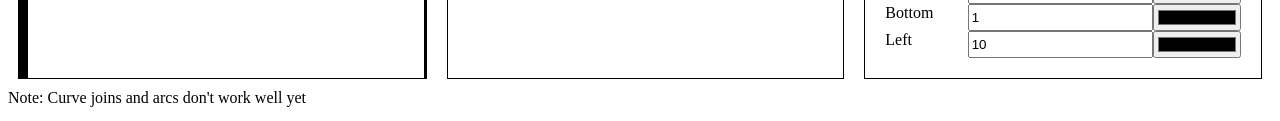
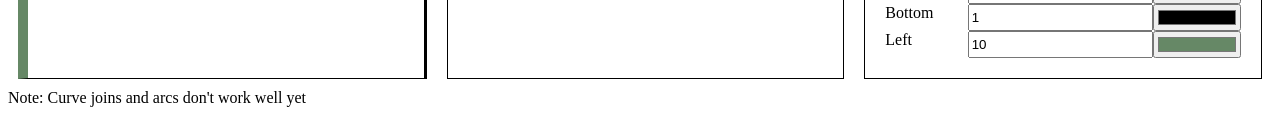
Before and after one commit to noamr/border-shape-testbed, a plain HTML site: page index.html in a window 1280 px wide. Shown: the part 245-366 px from the top of the page. Drawn offline with Linux system fonts and the light colour scheme.

Commit message:
Fiddle with defaults

```diff
--- a/index.html
+++ b/index.html
@@ -53,7 +53,7 @@
         <label><span>Bottom</span> <input name=btop type=number id=bottomInput value=1><input name="cbottom" type="color"
                 id="bottomColorInput"></label>
         <label><span>Left</span> <input name=ltop type=number id=leftInput value=10> <input name="cleft" type="color"
-                id="leftColorInput"></label>
+                id="leftColorInput" value="#668866"></label>
     </form>
 </main>
 Note: Curve joins and arcs don't work well yet
```
